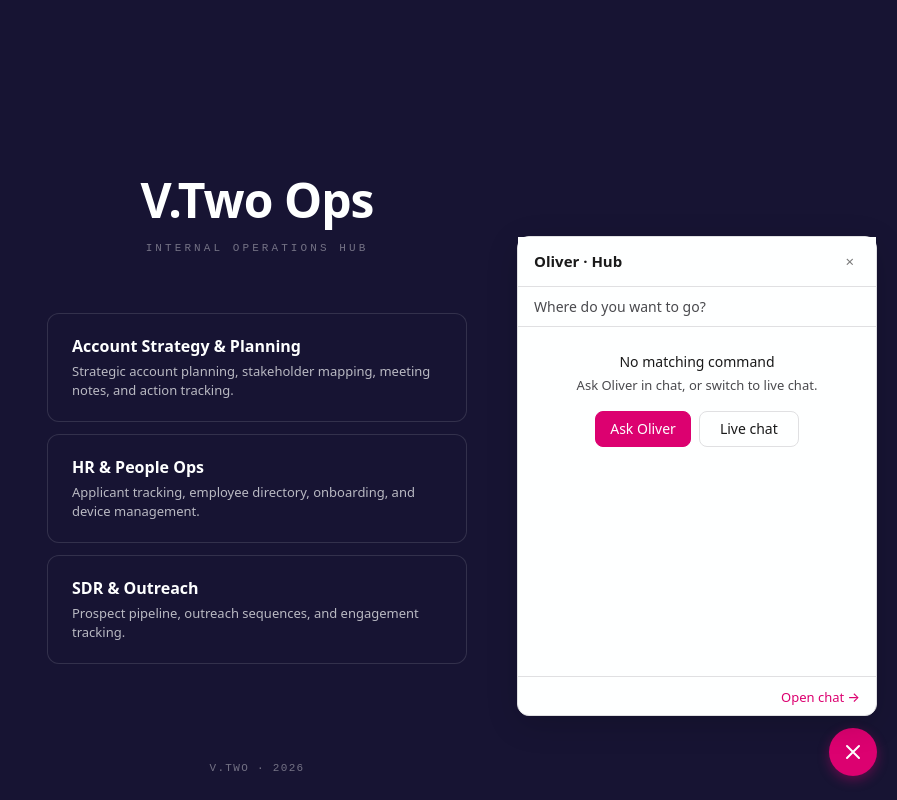
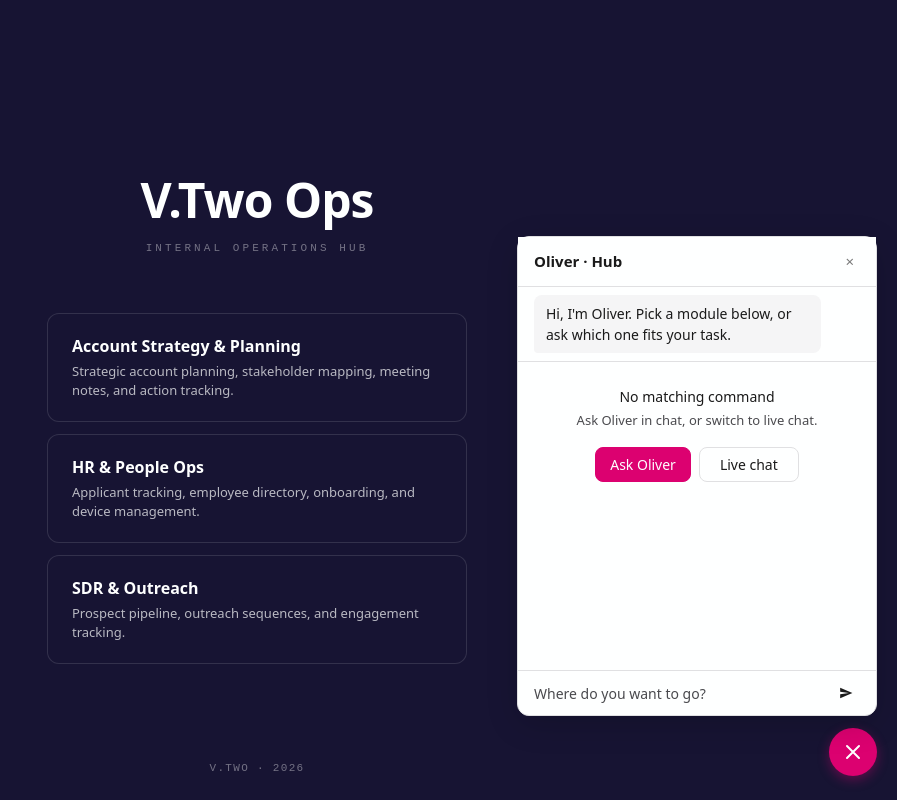
Before and after one commit to oliver-chase/oliver-app, a Next.js app: page / in a window 1280 px wide. Both pictures are taken after a click on the button "Open Oliver". Shown: the whole page, without its empty margins (383-1280 px from the left). Built offline with nearby package versions, Linux system fonts and the light colour scheme.

Commit message:
feat(oliver): restructure CommandMode — greeting at top, search input + send arrow at bottom

```diff
--- a/src/app/chatbot.css
+++ b/src/app/chatbot.css
@@ -497,9 +497,11 @@
 
 /* ── Oliver dock command mode (shared across pages) ─────────────────────── */
 .oliver-cmd { display: flex; flex-direction: column; flex: 1; min-height: 0; }
-.oliver-cmd-search { padding: var(--spacing-sm) var(--spacing-md); border-bottom: 1px solid var(--border); }
+.oliver-cmd-greeting { padding: var(--spacing-sm) var(--spacing-md); border-bottom: 1px solid var(--border); }
 .oliver-cmd-body { flex: 1; overflow-y: auto; padding: var(--spacing-sm) 0; }
-.oliver-cmd-footer { padding: var(--spacing-sm) var(--spacing-md); border-top: 1px solid var(--border); text-align: right; }
+.oliver-cmd-input-row { display: flex; align-items: center; gap: var(--spacing-xs); padding: var(--spacing-sm) var(--spacing-md); border-top: 1px solid var(--border); }
+.oliver-cmd-send { flex-shrink: 0; display: flex; align-items: center; justify-content: center; width: 28px; height: 28px; border-radius: 50%; background: var(--primary); color: var(--primary-fg); border: none; cursor: pointer; transition: opacity .12s; }
+.oliver-cmd-send:hover { opacity: 0.85; }
 .oliver-chat-back { padding: var(--spacing-sm) var(--spacing-md); border-bottom: 1px solid var(--border); }
 .oliver-quick-convos { display: flex; flex-wrap: wrap; gap: var(--spacing-xs); padding: var(--spacing-sm) var(--spacing-md); border-top: 1px solid var(--border); }
 .oliver-empty { padding: var(--spacing-md); text-align: center; }
--- a/src/components/shared/OliverDock.tsx
+++ b/src/components/shared/OliverDock.tsx
@@ -328,20 +328,25 @@ interface CommandModeProps {
 function CommandMode({ config, q, setQ, filtered, grouped, fabActions, activeIdx, setActiveIdx, execute, enterChat, inputRef, onKey, onUploadClick }: CommandModeProps) {
   if (!config) return null
   const empty = filtered.length === 0
+
+  function onSend() {
+    const a = filtered[activeIdx]
+    if (a) execute(a)
+    else if (q.trim()) enterChat(q.trim())
+  }
+
   return (
     <div className="oliver-cmd">
-      <div className="oliver-cmd-search">
-        <input
-          ref={inputRef}
-          className="cp-input"
-          type="text"
-          placeholder={config.placeholder}
-          value={q}
-          onChange={e => setQ(e.currentTarget.value)}
-          onKeyDown={onKey}
-          aria-label="What do you want to do"
-        />
-      </div>
+      {/* Greeting */}
+      {config.greeting && (
+        <div className="oliver-cmd-greeting">
+          <div className="chatbot-msg chatbot-msg--assistant">
+            <div className="chatbot-msg-text">{config.greeting}</div>
+          </div>
+        </div>
+      )}
+
+      {/* FAB quick commands */}
       {fabActions.length > 0 && (
         <div className="oliver-fab-row" role="toolbar" aria-label="Quick commands">
           {fabActions.map(a => (
@@ -357,6 +362,7 @@ function CommandMode({ config, q, setQ, filtered, grouped, fabActions, activeIdx
           ))}
         </div>
       )}
+
       {config.upload && (
         <div className="chatbot-upload-row">
           <button
@@ -370,6 +376,8 @@ function CommandMode({ config, q, setQ, filtered, grouped, fabActions, activeIdx
           <span className="chatbot-upload-hint">{config.upload.hint}</span>
         </div>
       )}
+
+      {/* Grouped action list */}
       <div className="oliver-cmd-body" role="listbox">
         {empty ? (
           <div className="oliver-empty">
@@ -379,9 +387,7 @@ function CommandMode({ config, q, setQ, filtered, grouped, fabActions, activeIdx
               <button className="btn btn-primary btn--compact" onClick={() => enterChat(q.trim() || undefined)}>Ask Oliver</button>
               <button
                 className="btn btn-ghost btn--compact"
-                onClick={() => {
-                  window.open('mailto:support@v-two.com?subject=Live%20chat%20request', '_blank')
-                }}
+                onClick={() => { window.open('mailto:support@v-two.com?subject=Live%20chat%20request', '_blank') }}
               >
                 Live chat
               </button>
@@ -412,8 +418,29 @@ function CommandMode({ config, q, setQ, filtered, grouped, fabActions, activeIdx
           </div>
         ))}
       </div>
-      <div className="oliver-cmd-footer">
-        <button className="btn-link" onClick={() => enterChat()}>Open chat &rarr;</button>
+
+      {/* Bottom search input + send arrow */}
+      <div className="oliver-cmd-input-row">
+        <input
+          ref={inputRef}
+          className="cp-input"
+          type="text"
+          placeholder={config.placeholder}
+          value={q}
+          onChange={e => setQ(e.currentTarget.value)}
+          onKeyDown={onKey}
+          aria-label="What do you want to do"
+        />
+        <button
+          className="chatbot-send oliver-cmd-send"
+          type="button"
+          aria-label="Execute or chat"
+          onMouseDown={e => { e.preventDefault(); onSend() }}
+        >
+          <svg viewBox="0 0 24 24" width={14} height={14} fill="currentColor" aria-hidden="true">
+            <path d="M2 21l21-9L2 3v7l15 2-15 2z"/>
+          </svg>
+        </button>
       </div>
     </div>
   )
```
